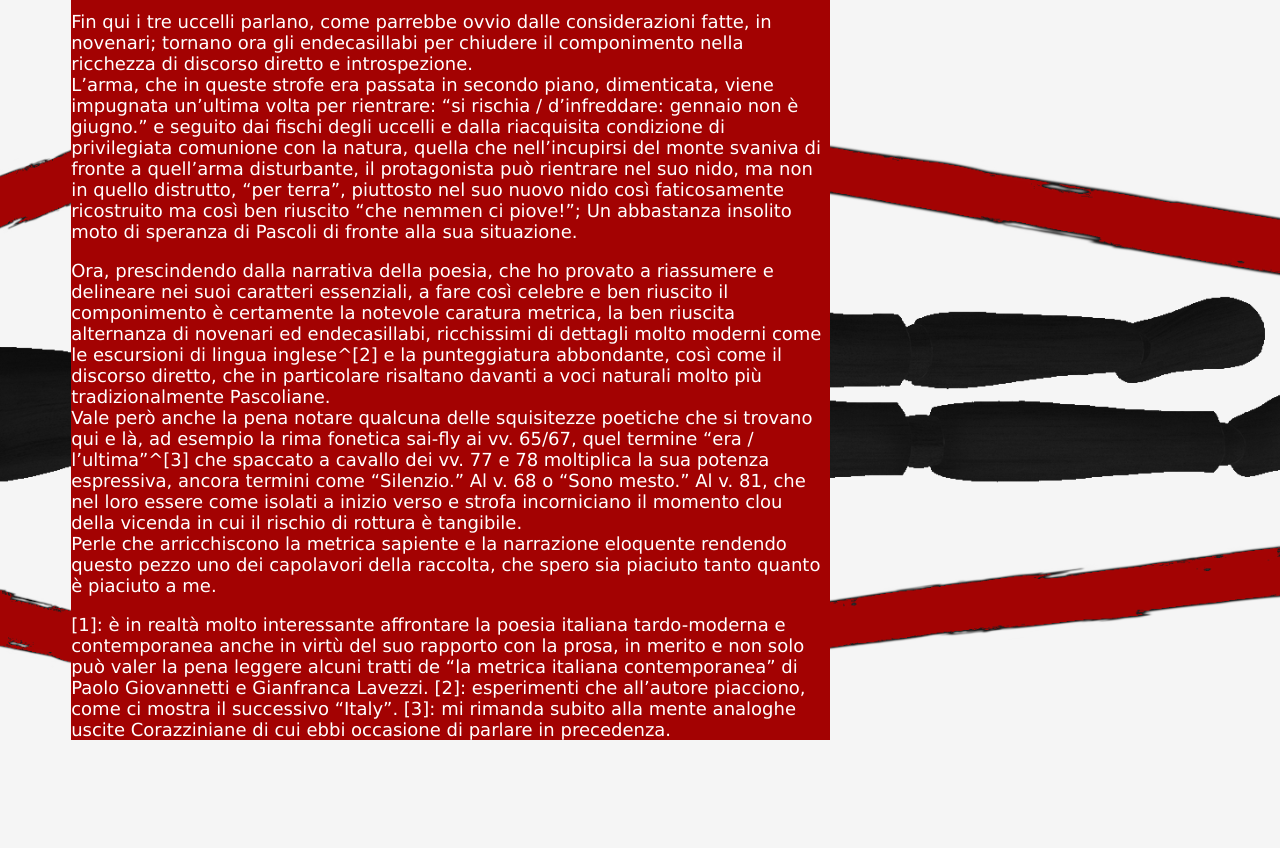
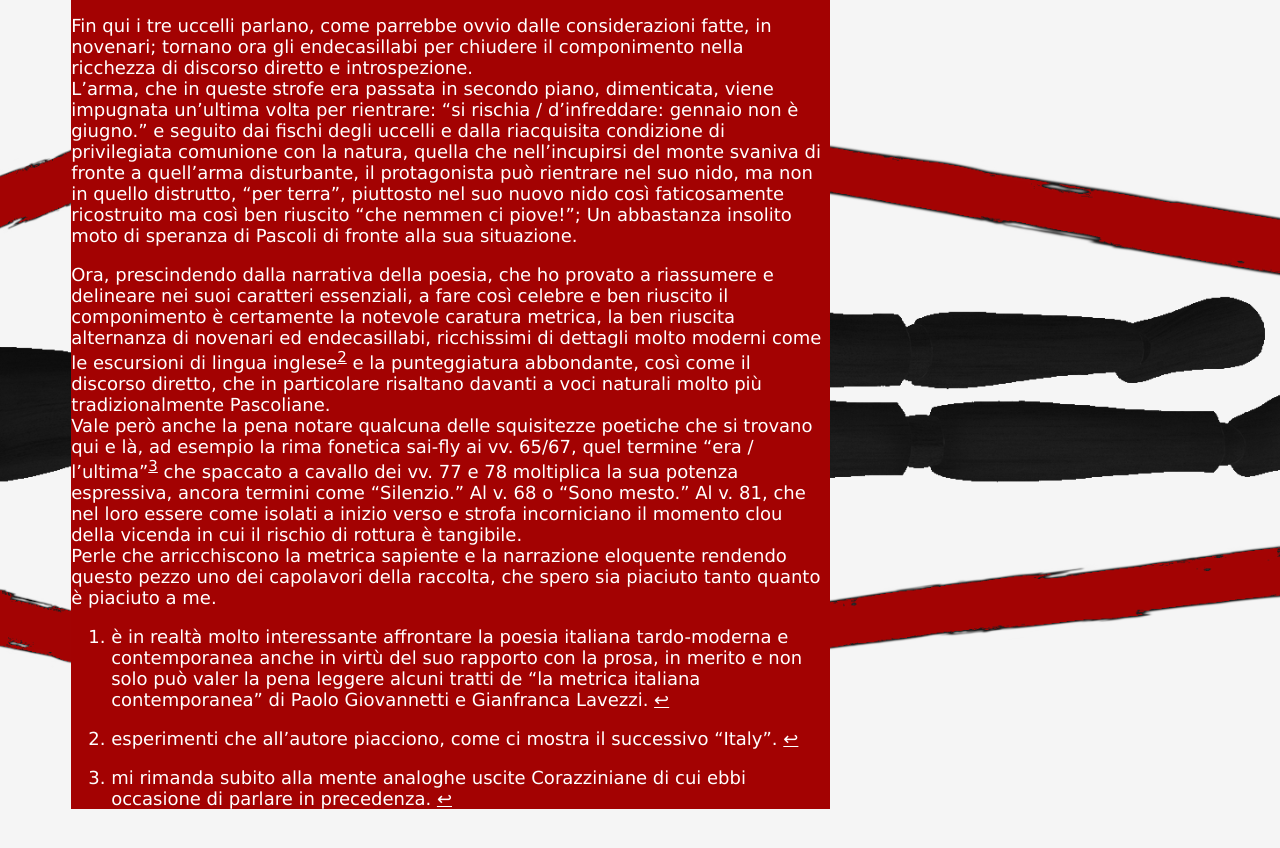
Before and after one commit to thechiefm88/thechiefm88.github.io, a Jekyll site: the page built from _posts/2021-12-17-canti-da-castelvecchio-2-the-hammerless-gun.md, in a window 1280 px wide and 900 px high, scrolled down 6367 px. Shown: the top 848 px of the window. Built offline with Jekyll 4.4.1, drawn with Linux system fonts in a browser that asks for light colours; some of the changed text lies outside the part shown.

Commit message:
29+++: fixed notes

```diff
--- a/_posts/2021-12-17-canti-da-castelvecchio-2-the-hammerless-gun.md
+++ b/_posts/2021-12-17-canti-da-castelvecchio-2-the-hammerless-gun.md
@@ -190,7 +190,7 @@ Fatte queste dovutissime premesse, e preparatomi psicologicamente all'impresa di
 
 Prima di buttarci in un'analisi più dettagliata facciamo un po' di ordine strutturale: il componimento è diviso in modo piuttosto regolare in 7 parti: una introduzione, la Pania che consta di due parti ben distinte metricamente, il pittiere, la capinera e l'allodola seguita da due terzine di chiusura.
 L'individuazione di queste componenti è abbastanza immediata ed ovvia in primis per la divisione fatta dallo stesso autore, con le parti titolate, secondariamente per via di una scansione metrica ben precisa e chiara che si spezza perfettamente per seguire le necessità narrative.
-Detta in modo molto semplice i novenari fanno da verso poetico, che entra in gioco per delineare l'abbandono dell'autore agli elementi naturali che gli parlano e comunicano, gli endecasillabi fanno da verso prosastico (se può aver senso una simile definizione^[1]) il cui uso serve a descrivere e narrare le vicende direttamente vissute dal poeta-narratore.
+Detta in modo molto semplice i novenari fanno da verso poetico, che entra in gioco per delineare l'abbandono dell'autore agli elementi naturali che gli parlano e comunicano, gli endecasillabi fanno da verso prosastico (se può aver senso una simile definizione[^1]) il cui uso serve a descrivere e narrare le vicende direttamente vissute dal poeta-narratore.
 
 Alla luce di questa suddivisione metrica la radiografia del componimento può essere completata nel dettaglio:
 1 introduzione: otto terzine con un distico finale, endecasillabi con un sentore altamente "prosastico", schema di rime inizialmente regolare (ABA CBC) che si dissolve parzialmente nel cuore di questo tratto di componimento;
@@ -222,10 +222,10 @@ Può dunque, il poeta, alla luce di questa sua condizione così unica essere com
 Fin qui i tre uccelli parlano, come parrebbe ovvio dalle considerazioni fatte, in novenari; tornano ora gli endecasillabi per chiudere il componimento nella ricchezza di discorso diretto e introspezione.
 L'arma, che in queste strofe era passata in secondo piano, dimenticata, viene impugnata un'ultima volta per rientrare: "si rischia / d'infreddare: gennaio non è giugno." e seguito dai fischi degli uccelli e dalla riacquisita condizione di privilegiata comunione con la natura, quella che nell'incupirsi del monte svaniva di fronte a quell'arma disturbante, il protagonista può rientrare nel suo nido, ma non in quello distrutto, "per terra", piuttosto nel suo nuovo nido così faticosamente ricostruito ma così ben riuscito "che nemmen ci piove!"; Un abbastanza insolito moto di speranza di Pascoli di fronte alla sua situazione.
 
-Ora, prescindendo dalla narrativa della poesia, che ho provato a riassumere e delineare nei suoi caratteri essenziali, a fare così celebre e ben riuscito il componimento è certamente la notevole caratura metrica, la ben riuscita alternanza di novenari ed endecasillabi, ricchissimi di dettagli molto moderni come le escursioni di lingua inglese^[2] e la punteggiatura abbondante, così come il discorso diretto, che in particolare risaltano davanti a voci naturali molto più tradizionalmente Pascoliane.
-Vale però anche la pena notare qualcuna delle squisitezze poetiche che si trovano qui e là, ad esempio la rima fonetica sai-fly ai vv. 65/67, quel termine "era / l'ultima"^[3] che spaccato a cavallo dei vv. 77 e 78 moltiplica la sua potenza espressiva, ancora termini come "Silenzio." Al v. 68 o "Sono mesto." Al v. 81, che nel loro essere come isolati a inizio verso e strofa incorniciano il momento clou della vicenda in cui il rischio di rottura è tangibile.
+Ora, prescindendo dalla narrativa della poesia, che ho provato a riassumere e delineare nei suoi caratteri essenziali, a fare così celebre e ben riuscito il componimento è certamente la notevole caratura metrica, la ben riuscita alternanza di novenari ed endecasillabi, ricchissimi di dettagli molto moderni come le escursioni di lingua inglese[^2] e la punteggiatura abbondante, così come il discorso diretto, che in particolare risaltano davanti a voci naturali molto più tradizionalmente Pascoliane.
+Vale però anche la pena notare qualcuna delle squisitezze poetiche che si trovano qui e là, ad esempio la rima fonetica sai-fly ai vv. 65/67, quel termine "era / l'ultima"[^3] che spaccato a cavallo dei vv. 77 e 78 moltiplica la sua potenza espressiva, ancora termini come "Silenzio." Al v. 68 o "Sono mesto." Al v. 81, che nel loro essere come isolati a inizio verso e strofa incorniciano il momento clou della vicenda in cui il rischio di rottura è tangibile.
 Perle che arricchiscono la metrica sapiente e la narrazione eloquente rendendo questo pezzo uno dei capolavori della raccolta, che spero sia piaciuto tanto quanto è piaciuto a me.
 
-[1]: è in realtà molto interessante affrontare la poesia italiana tardo-moderna e contemporanea anche in virtù del suo rapporto con la prosa, in merito e non solo può valer la pena leggere alcuni tratti de "la metrica italiana contemporanea" di Paolo Giovannetti e Gianfranca Lavezzi.
-[2]: esperimenti che all'autore piacciono, come ci mostra il successivo "Italy".
-[3]: mi rimanda subito alla mente analoghe uscite Corazziniane di cui ebbi occasione di parlare in precedenza.
+[^1]: è in realtà molto interessante affrontare la poesia italiana tardo-moderna e contemporanea anche in virtù del suo rapporto con la prosa, in merito e non solo può valer la pena leggere alcuni tratti de "la metrica italiana contemporanea" di Paolo Giovannetti e Gianfranca Lavezzi.
+[^2]: esperimenti che all'autore piacciono, come ci mostra il successivo "Italy".
+[^3]: mi rimanda subito alla mente analoghe uscite Corazziniane di cui ebbi occasione di parlare in precedenza.
```
